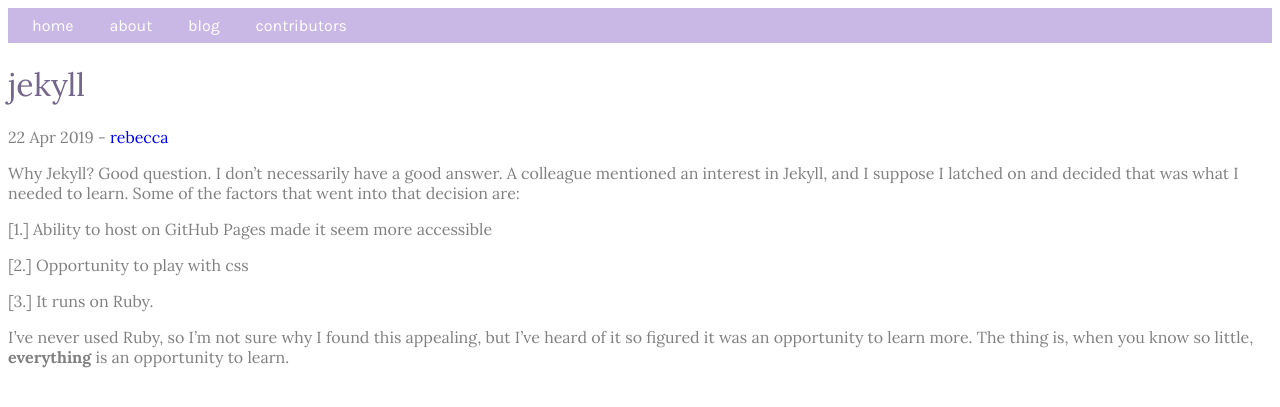
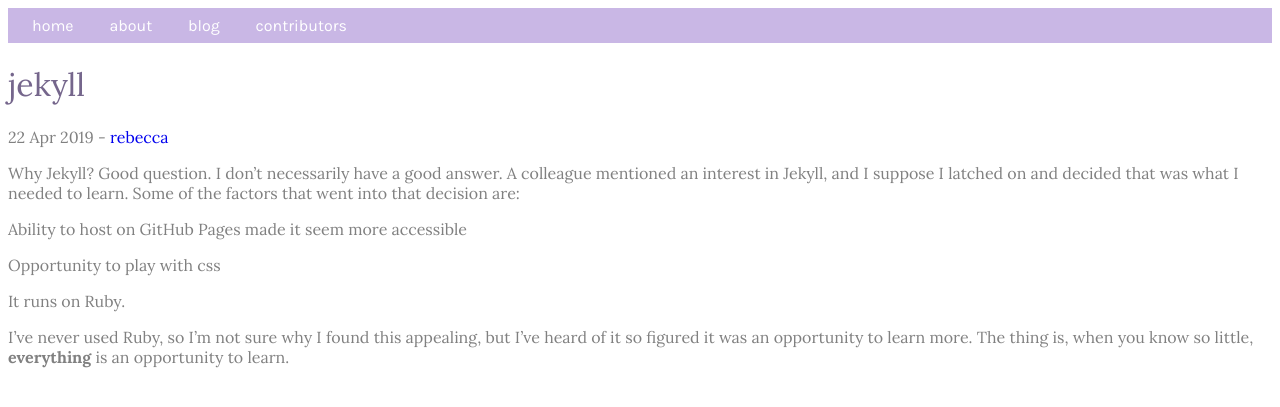
Before and after one commit to rmtownsend/jekyll-blog, a Jekyll site: the page built from _posts/2019-04-22-jekyll.md, in a window 1280 px wide. Shown: the top 407 px of the page. Built offline with Jekyll 4.4.1, drawn with Linux system fonts in a browser that asks for light colours.

Commit message:
updated posts

```diff
--- a/_posts/2019-04-22-jekyll.md
+++ b/_posts/2019-04-22-jekyll.md
@@ -4,10 +4,10 @@
 ---
 Why Jekyll? Good question. I don't necessarily have a good answer. A colleague mentioned an interest in Jekyll, and I suppose I latched on and decided that was what I needed to learn. Some of the factors that went into that decision are:
 
-[1.] Ability to host on GitHub Pages made it seem more accessible
+Ability to host on GitHub Pages made it seem more accessible
 
-[2.] Opportunity to play with css
+Opportunity to play with css
 
-[3.] It runs on Ruby.
+It runs on Ruby.
 
 I've never used Ruby, so I'm not sure why I found this appealing, but I've heard of it so figured it was an opportunity to learn more. The thing is, when you know so little, **everything** is an opportunity to learn.
```
